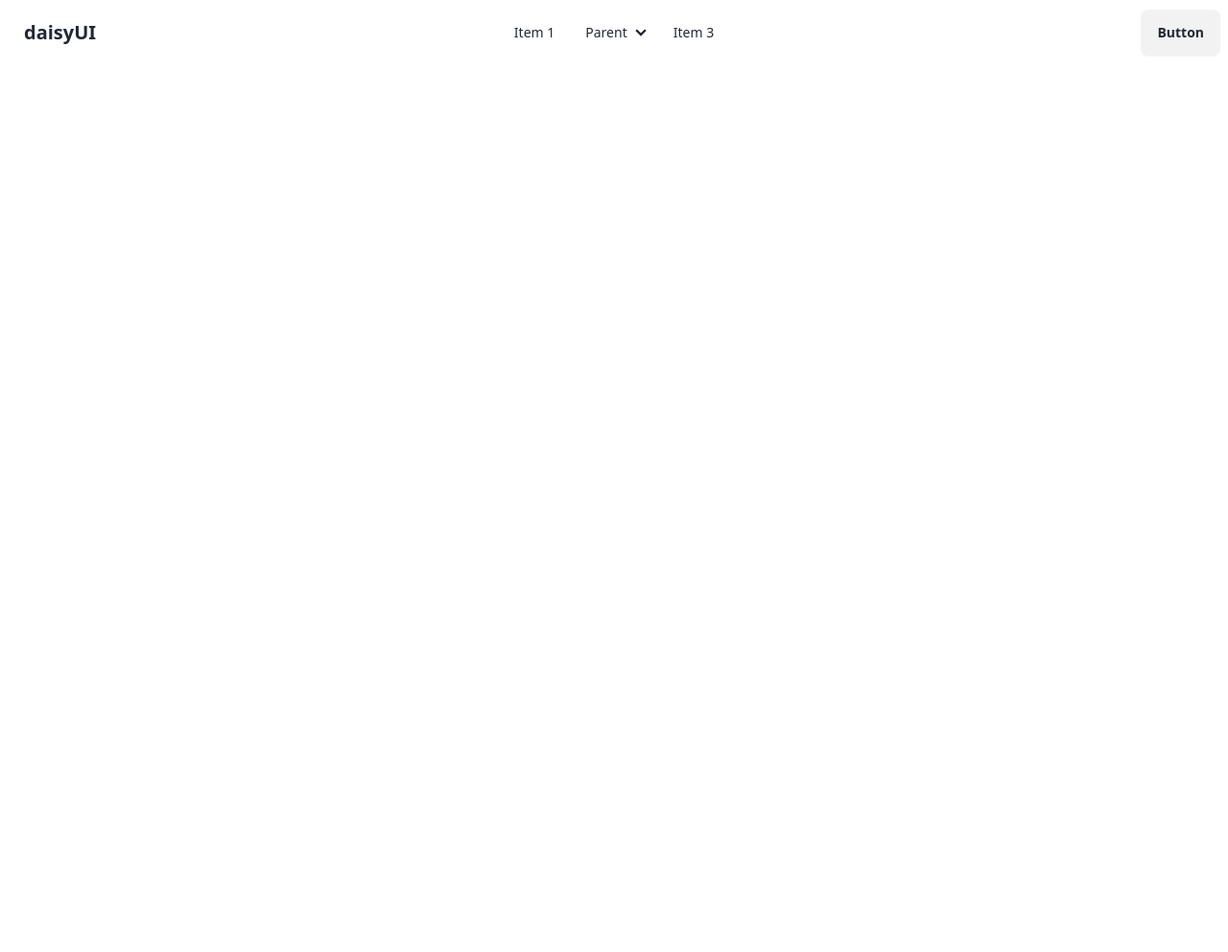
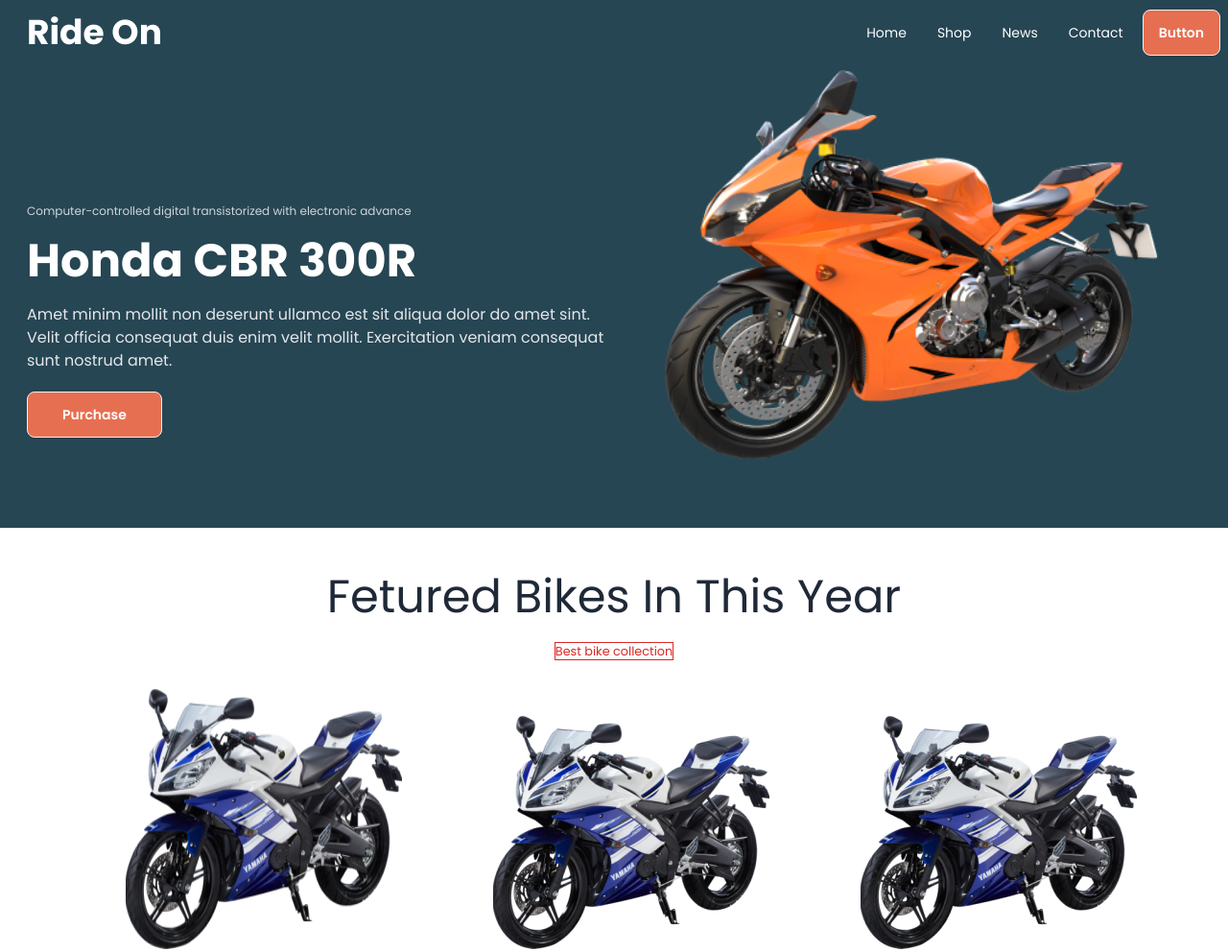
Before and after one commit to RumelRayhan/Biker-Zone-with-DaisyUi-andTailwind, a plain HTML site: page index.html in a window 1280 px wide. Shown: the whole page at 96% size. Before the commit the page ends 800 px from the top, so only its background shows below. Drawn offline with nearby package versions, Linux system fonts and the light colour scheme; a web font is replaced by a local one.

Commit message:
added navbar banner and many more

```diff
--- a/index.html
+++ b/index.html
@@ -4,14 +4,28 @@
     <meta charset="UTF-8">
     <meta name="viewport" content="width=device-width, initial-scale=1.0">
     <title>Biker Zone with DaisyUI and Tailwind</title>
+    <!-- daisyUi and tailwind cdn -->
     <link href="https://cdn.jsdelivr.net/npm/daisyui@4.12.10/dist/full.min.css" rel="stylesheet" type="text/css" />
     <script src="https://cdn.tailwindcss.com"></script>
+    <!-- Google font cdn  -->
+    <link rel="preconnect" href="https://fonts.googleapis.com">
+    <link rel="preconnect" href="https://fonts.gstatic.com" crossorigin>
+    <link href="https://fonts.googleapis.com/css2?family=Inter:wght@100..900&family=Manrope:wght@200..800&family=Playwrite+SK:wght@100..400&family=Poppins:ital,wght@0,100;0,200;0,300;0,400;0,500;0,600;0,700;0,800;0,900;1,100;1,200;1,300;1,400;1,500;1,600;1,700;1,800;1,900&display=swap" rel="stylesheet">
+    <!-- font awosome -->
+    <script src="https://kit.fontawesome.com/356591c159.js" crossorigin="anonymous"></script>
+    <style>
+        .poppins-font{
+            font-family: "Poppins", sans-serif;
+        }
+    </style>
+
 </head>
-<body>
-    <header class="container mx-auto">
-       <nav>
-        <div class="navbar bg-base-100">
-            <div class="navbar-start">
+<body class="poppins-font">
+    <!-- header section start -->
+    <header class="mx-auto bg-[#264653] md:h-[550px]">
+       <nav class="container mx-auto">
+        <div class="navbar">
+            <div class="flex-1">
               <div class="dropdown">
                 <div tabindex="0" role="button" class="btn btn-ghost lg:hidden">
                   <svg
@@ -29,44 +43,59 @@
                 </div>
                 <ul
                   tabindex="0"
-                  class="menu menu-sm dropdown-content bg-base-100 rounded-box z-[1] mt-3 w-52 p-2 shadow">
-                  <li><a>Item 1</a></li>
-                  <li>
-                    <a>Parent</a>
-                    <ul class="p-2">
-                      <li><a>Submenu 1</a></li>
-                      <li><a>Submenu 2</a></li>
-                    </ul>
-                  </li>
-                  <li><a>Item 3</a></li>
+                  class="menu menu-sm dropdown-content bg-white text-black rounded-box z-[1] mt-3 w-52 p-2 shadow">
+                  <li><a>Home</a></li>
+                  <li><a>Shop</a></li>
+                  <li><a>News</a></li>
+                  <li><a>Contact</a></li>
                 </ul>
               </div>
-              <a class="btn btn-ghost text-xl">daisyUI</a>
+              <a class="text-4xl text-white pl-5 font-bold">Ride On</a>
             </div>
-            <div class="navbar-center hidden lg:flex">
-              <ul class="menu menu-horizontal px-1">
-                <li><a>Item 1</a></li>
-                <li>
-                  <details>
-                    <summary>Parent</summary>
-                    <ul class="p-2">
-                      <li><a>Submenu 1</a></li>
-                      <li><a>Submenu 2</a></li>
-                    </ul>
-                  </details>
-                </li>
-                <li><a>Item 3</a></li>
+            <div class="navbar-center hidden lg:flex ">
+              <ul class="menu menu-horizontal px-1 text-white">
+                <li><a>Home</a></li>
+                <li><a>Shop</a></li>
+                <li><a>News</a></li>
+                <li><a>Contact</a></li>
               </ul>
             </div>
-            <div class="navbar-end">
-              <a class="btn">Button</a>
+            <div class="">
+              <a class="btn bg-[#E76F51] text-white">Button</a>
             </div>
           </div>
        </nav>
+       <!-- header section  -->
+        <div class="md:flex container mx-auto space-x-7">
+            <!-- text section  -->
+             <div class=" md:w-1/2 pl-7 md:pt-36 pt-16">
+                <p class="text-gray-300 text-xs mb-5">Computer-controlled digital transistorized with electronic advance</p>
+                <h1 class="md:text-5xl text-4xl text-white font-bold mb-5">Honda CBR 300R</h1>
+                <p class="text-gray-200 mb-5">Amet minim mollit non deserunt ullamco est sit aliqua dolor do amet sint. Velit officia consequat duis enim velit mollit. Exercitation veniam consequat sunt nostrud amet.</p>
+                <button class="btn bg-[#E76F51] px-9 text-white">Purchase</button>
+             </div>
+             <!-- image section  -->
+              <div>
+                <img class="md:w[552px] h-[447px] w[321px] h[250px]" src="./images/slider/bike3.png" alt="">
+              </div>
+        </div>
     </header>
+    <!-- main section start  -->
+    <main class="container mx-auto">
+        <!-- bike collection section  -->
+      <div>
+        <div class="text-center mx-auto my-12">
+            <h1 class=" md:text-5xl text-3xl mb-5">Fetured Bikes In This Year</h1>
+            <small class="text-red-600 border border-red-600">Best bike collection</small>
+            <!-- card section  -->
+                <div class="md:flex ml-9 justify-evenly pt-7 space-y-7">
+                    <img src="./images/others/feature-bike.png" alt="">
+                    <img src="./images/others/feature-bike.png" alt="">
+                    <img src="./images/others/feature-bike.png" alt="">
+                </div>
 
-    <main>
-
+           </div>
+      </div>
     </main>
 
     <footer>
```
